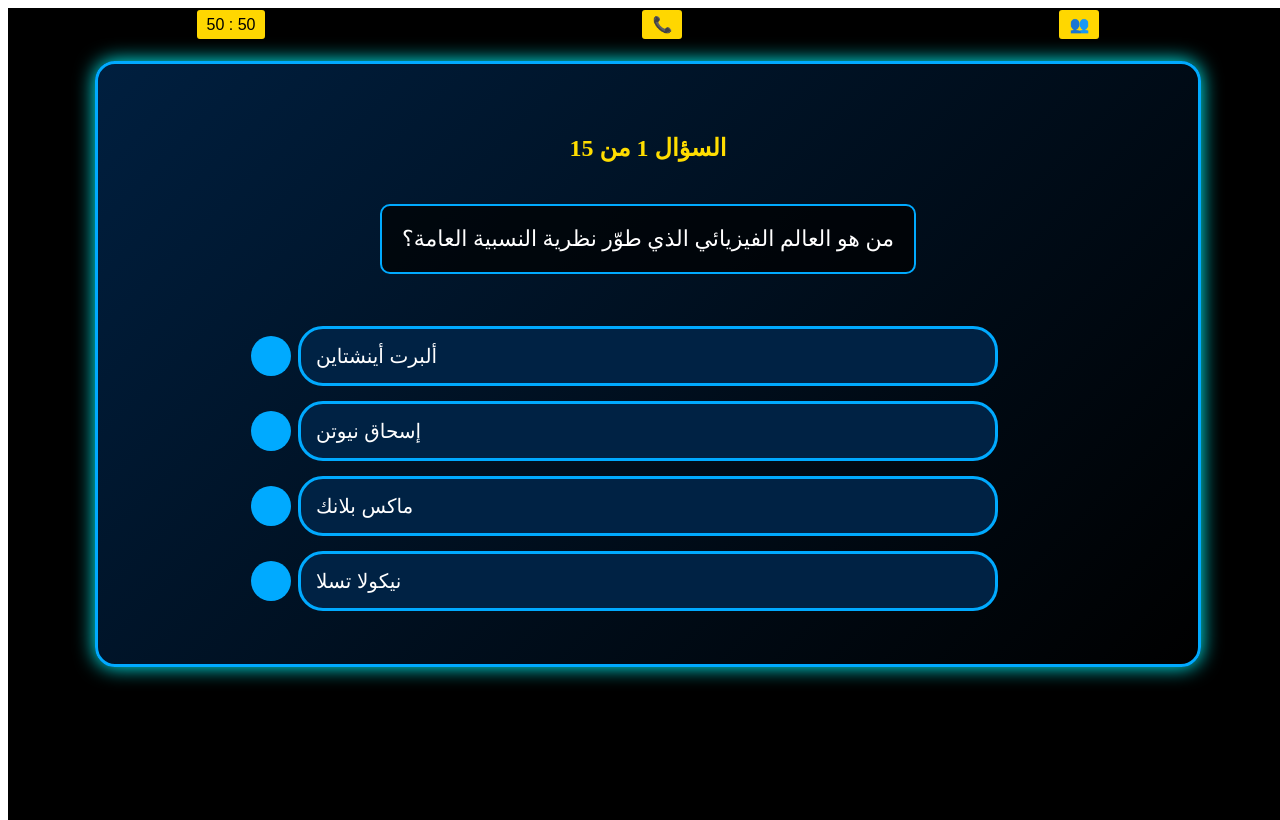
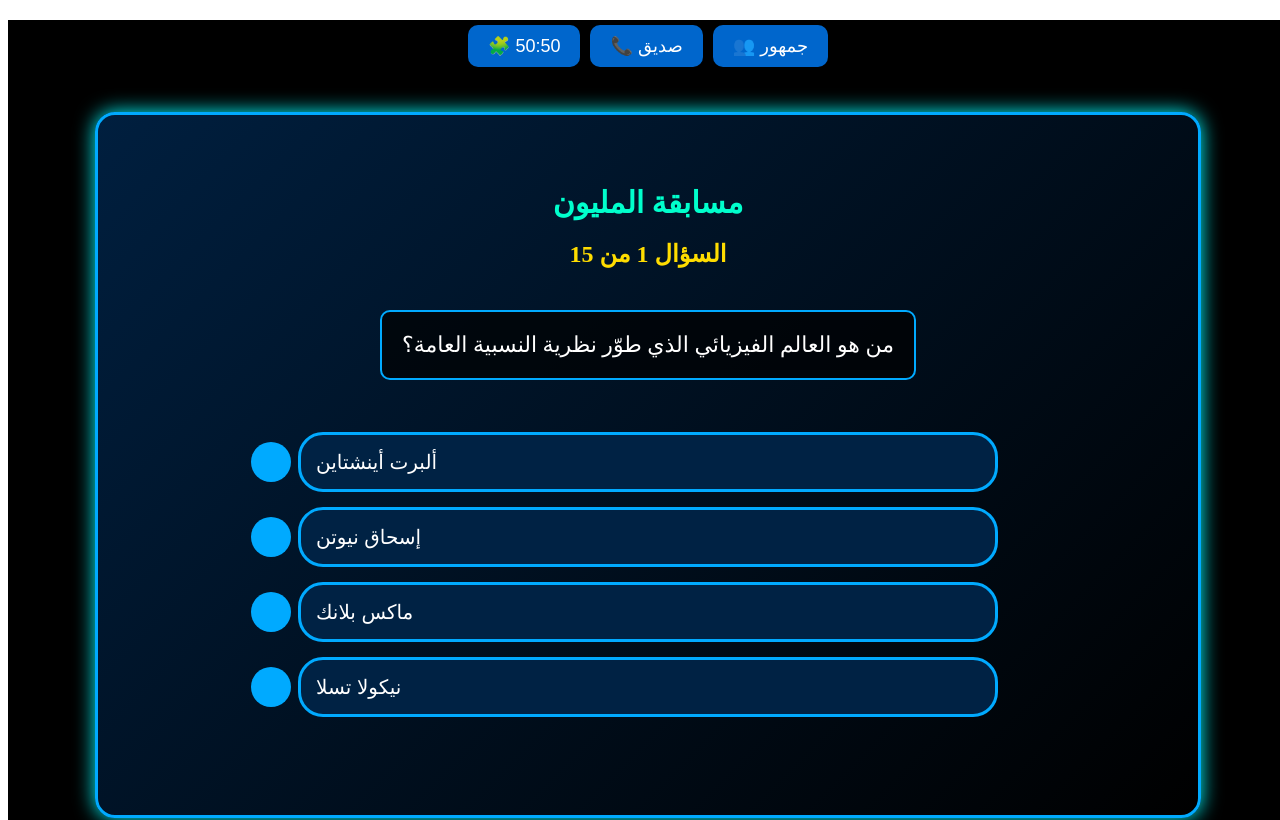
Before and after one commit to Mohammed87FS/Questions-Game, an Angular app in the folder quiz-game/: page / in a window 1280 px wide. Shown: the top 820 px of the page. Built offline with nearby package versions, Linux system fonts and the light colour scheme.

Commit message:
better lifelines styles

```diff
--- a/quiz-game/src/app/components/quiz/quiz.component.css
+++ b/quiz-game/src/app/components/quiz/quiz.component.css
@@ -9,7 +9,7 @@
 .quiz-container {
     position: relative;
     width: 1000px;
-    height: 500px;
+    height: 600px;
     margin: 0px auto;
     text-align: center;
     background: linear-gradient(135deg, #001f3f 0%, #000000 100%);
@@ -97,6 +97,43 @@
     justify-content: space-around;
     margin-bottom: 20px;
   }
+  .floating-popup-overlay {
+    position: fixed;
+    top: 0;
+    left: 0;
+    width: 100%;
+    height: 100%;
+    background: rgba(0, 0, 0, 0.7); /* Semi-transparent background */
+    display: flex;
+    justify-content: center;
+    align-items: center;
+    z-index: 1000;
+  }
+
+  .floating-popup {
+    background: #1e1e1e;
+    color: white;
+    padding: 20px;
+    border-radius: 10px;
+    box-shadow: 0 0 15px rgba(0, 0, 0, 0.5);
+    width: 350px;
+    text-align: center;
+    z-index: 1001;
+  }
+
+  .close-button {
+    margin-top: 15px;
+    background-color: #ff3333;
+    color: white;
+    border: none;
+    padding: 10px;
+    border-radius: 5px;
+    cursor: pointer;
+  }
+
+  .close-button:hover {
+    background-color: #cc0000;
+  }
 
   .lifeline-button {
     font-size: 1rem;
@@ -150,3 +187,103 @@
     background: #003366;
     box-shadow: 0 0 10px #00ffff;
   }
+
+.top-tools {
+  display: flex;
+  justify-content: center;
+  margin: 20px 0;
+}
+
+.lifeline-button {
+  background-color: #0066cc;
+  color: #fff;
+  border: none;
+  padding: 10px 20px;
+  margin: 5px;
+  border-radius: 10px;
+  font-size: 18px;
+  cursor: pointer;
+  transition: transform 0.2s;
+}
+
+.lifeline-button:disabled {
+  background-color: #555;
+  cursor: not-allowed;
+}
+
+.lifeline-button:hover:not(:disabled) {
+  background-color: #004080;
+  transform: scale(1.1);
+}
+
+/* Floating Popup */
+.floating-popup-overlay {
+  position: fixed;
+  top: 0;
+  left: 0;
+  width: 100%;
+  height: 100%;
+  background: rgba(0, 0, 0, 0.8);
+  display: flex;
+  justify-content: center;
+  align-items: center;
+  z-index: 1000;
+}
+
+.floating-popup {
+  background: #222;
+  border: 3px solid #00ffcc;
+  padding: 25px;
+  border-radius: 15px;
+  box-shadow: 0 0 20px rgba(0, 255, 255, 0.5);
+  text-align: center;
+  color: #fff;
+}
+
+.popup-content div {
+  margin: 10px 0;
+}
+
+.close-button {
+  background-color: #ff3333;
+  color: #fff;
+  padding: 10px 20px;
+  border-radius: 8px;
+  font-size: 16px;
+  cursor: pointer;
+}
+
+.close-button:hover {
+  background-color: #cc0000;
+}
+
+
+.question-header h1 {
+  font-size: 30px;
+  color: #00ffcc;
+}
+
+/* Game Over Screen */
+.game-over-screen {
+  background-color: #222;
+  border: 3px solid #ffcc00;
+  padding: 30px;
+  border-radius: 15px;
+  text-align: center;
+  color: #fff;
+}
+
+.restart-button {
+  background-color: #00cc66;
+  color: #fff;
+  border: none;
+  padding: 12px 20px;
+  border-radius: 10px;
+  font-size: 20px;
+  cursor: pointer;
+  transition: all 0.3s ease;
+}
+
+.restart-button:hover {
+  background-color: #009944;
+}
--- a/quiz-game/src/app/components/quiz/quiz.component.html
+++ b/quiz-game/src/app/components/quiz/quiz.component.html
@@ -1,30 +1,54 @@
-
-
 <div class="top-tools">
+  <!-- Lifeline Section -->
   <div class="lifelines">
-
-    <button [disabled]="lifelinesUsed.fiftyFifty" (click)="useFiftyFifty()" class="lifeline-button">
-      50 : 50
+    <button
+      [disabled]="lifelinesUsed.fiftyFifty"
+      (click)="useFiftyFifty()"
+      class="lifeline-button"
+      title="50:50 - إزالة إجابتين خاطئتين">
+      🧩 50:50
     </button>
-
-    <!-- Phone a Friend -->
-    <button [disabled]="lifelinesUsed.phoneFriend" (click)="usePhoneFriend()" class="lifeline-button">
-      📞
+    <button
+      [disabled]="lifelinesUsed.phoneFriend"
+      (click)="usePhoneFriend()"
+      class="lifeline-button"
+      title="اتصل بصديق">
+      📞 صديق
     </button>
-
-    <!-- Audience Poll -->
-    <button [disabled]="lifelinesUsed.audiencePoll" (click)="useAudiencePoll()" class="lifeline-button">
-      👥
+    <button
+      [disabled]="lifelinesUsed.audiencePoll"
+      (click)="useAudiencePoll()"
+      class="lifeline-button"
+      title="تصويت الجمهور">
+      👥 جمهور
     </button>
   </div>
 </div>
 
+<!-- Floating Popup -->
+<div *ngIf="showPopup" class="floating-popup-overlay" (click)="closePopup()">
+  <div class="floating-popup" (click)="$event.stopPropagation()">
+    <h3>{{ popupTitle }}</h3>
+    <div class="popup-content" [innerHTML]="popupContent"></div>
+    <button class="close-button" (click)="closePopup()">إغلاق</button>
+  </div>
+</div>
+
+<!-- Quiz Section -->
 <div class="quiz-container" *ngIf="!gameOver; else gameOverTemplate">
-  <h2>السؤال {{currentQuestionIndex + 1}} من {{totalQuestions}}</h2>
-  <p>{{currentQuestion?.question}}</p>
+  <!-- Question Title -->
+  <div class="question-header">
+    <h1>مسابقة المليون</h1>
+    <h2>السؤال {{ currentQuestionIndex + 1 }} من {{ totalQuestions }}</h2>
+  </div>
 
+  <!-- Question Content -->
+  <p class="question">{{ currentQuestion?.question }}</p>
+
+  <!-- Options -->
   <div class="options">
     <button *ngFor="let opt of displayedOptions; let i = index"
+            class="option-button"
             [ngClass]="{
               'selected-pending': selectedIndex === i && pendingCheck,
               'correct-answer': showResult && opt === currentQuestion.answer,
@@ -37,14 +61,20 @@
   </div>
 </div>
 
+<!-- Game Over Section -->
 <ng-template #gameOverTemplate>
   <div class="game-over-screen">
-    <h2>انتهت اللعبة</h2>
-    <p *ngIf="currentQuestionIndex >= totalQuestions">تهانينا! لقد أجبت على جميع الأسئلة بشكل صحيح!</p>
-    <p *ngIf="currentQuestionIndex < totalQuestions">لقد وصلت إلى السؤال {{currentQuestionIndex + 1}}.</p>
-    <button (click)="restart()">إعادة البدء</button>
+    <h1>🎉 انتهت اللعبة 🎉</h1>
+    <p *ngIf="currentQuestionIndex >= totalQuestions">
+      تهانينا! لقد أجبت على جميع الأسئلة بشكل صحيح!
+    </p>
+    <p *ngIf="currentQuestionIndex < totalQuestions">
+      لقد وصلت إلى السؤال <strong>{{ currentQuestionIndex + 1 }}</strong>.
+    </p>
+    <button (click)="restart()" class="restart-button">إعادة اللعب 🔄</button>
   </div>
 
+  <!-- Hidden YouTube Players -->
   <div id="playerStart" style="display:none;"></div>
   <div id="playerSuspense" style="display:none;"></div>
   <div id="playerWrong" style="display:none;"></div>
--- a/quiz-game/src/app/components/quiz/quiz.component.ts
+++ b/quiz-game/src/app/components/quiz/quiz.component.ts
@@ -23,7 +23,9 @@ export class QuizComponent implements OnInit {
   playerWrong: any;
   playerWaiting: any;
   playerCorrect: any;
-
+  showPopup: boolean = false;
+  popupTitle: string = '';
+  popupContent: string = '';
   displayedOptions: string[] = [];
   allQuestions: any[] = [];
   selectedQuestions: any[] = [];
@@ -143,16 +145,61 @@ export class QuizComponent implements OnInit {
     if (this.lifelinesUsed.phoneFriend) return;
     this.lifelinesUsed.phoneFriend = true;
 
-
-    alert('اتصلت بصديقك! وقال لك أن الإجابة الصحيحة هي: ' + this.currentQuestion.answer);
+    const advice = Math.random() < 0.9 ? this.currentQuestion.answer : this.getRandomIncorrectOption();
+    this.popupTitle = 'اتصل بصديق';
+    this.popupContent = `<p>صديقك يقترح أن الإجابة الصحيحة هي: <strong>${advice}</strong></p>`;
+    this.showPopup = true;
   }
-
   useAudiencePoll() {
     if (this.lifelinesUsed.audiencePoll) return;
     this.lifelinesUsed.audiencePoll = true;
 
-    alert('نتيجة تصويت الجمهور تشير إلى أن الإجابة الصحيحة هي: ' + this.currentQuestion.answer);
+    const pollResults = this.generateAudiencePoll(this.currentQuestion.answer);
+    this.popupTitle = 'نتيجة تصويت الجمهور';
+
+    // Generate simple bar graph HTML dynamically
+    const graphHtml = pollResults
+      .map(
+        (result) =>
+          `<div style="margin: 5px 0;">
+            <strong>${result.option}:</strong>
+            <div style="background: #2196F3; height: 20px; width: ${result.percentage}%;">
+            </div>
+            <span>${result.percentage}%</span>
+          </div>`
+      )
+      .join('');
+
+    this.popupContent = graphHtml;
+    this.showPopup = true;
   }
+  closePopup() {
+    this.showPopup = false;
+    this.popupTitle = '';
+    this.popupContent = '';
+  }
+
+  // Simulated poll generation
+  generateAudiencePoll(correctOption: string) {
+    const options = this.displayedOptions.map((option) => ({
+      option,
+      percentage: option === correctOption ? Math.floor(Math.random() * 50 + 50) : Math.floor(Math.random() * 30),
+    }));
+
+    // Normalize percentages to 100%
+    const totalPercentage = options.reduce((sum, curr) => sum + curr.percentage, 0);
+    options.forEach((option) => (option.percentage = Math.round((option.percentage / totalPercentage) * 100)));
+
+    return options;
+  }
+
+  getRandomIncorrectOption(): string {
+    const incorrectOptions = this.displayedOptions.filter((opt) => opt !== this.currentQuestion.answer);
+    return incorrectOptions[Math.floor(Math.random() * incorrectOptions.length)];
+  }
+
+
+
 
   restart() {
     this.gameOver = false;
```
